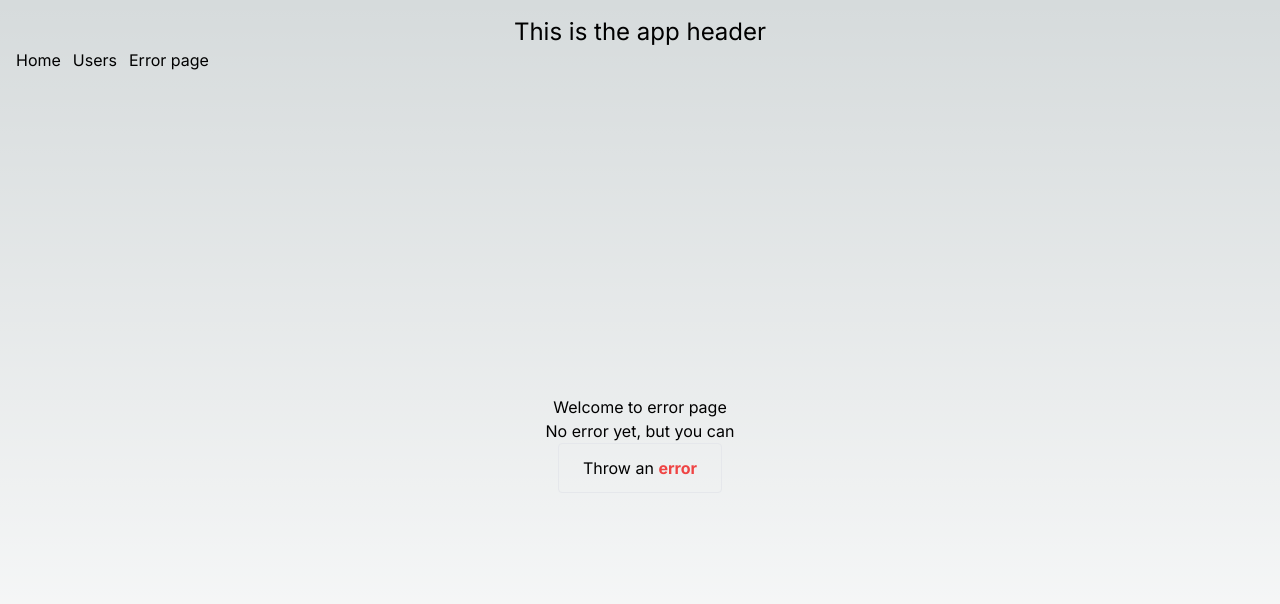
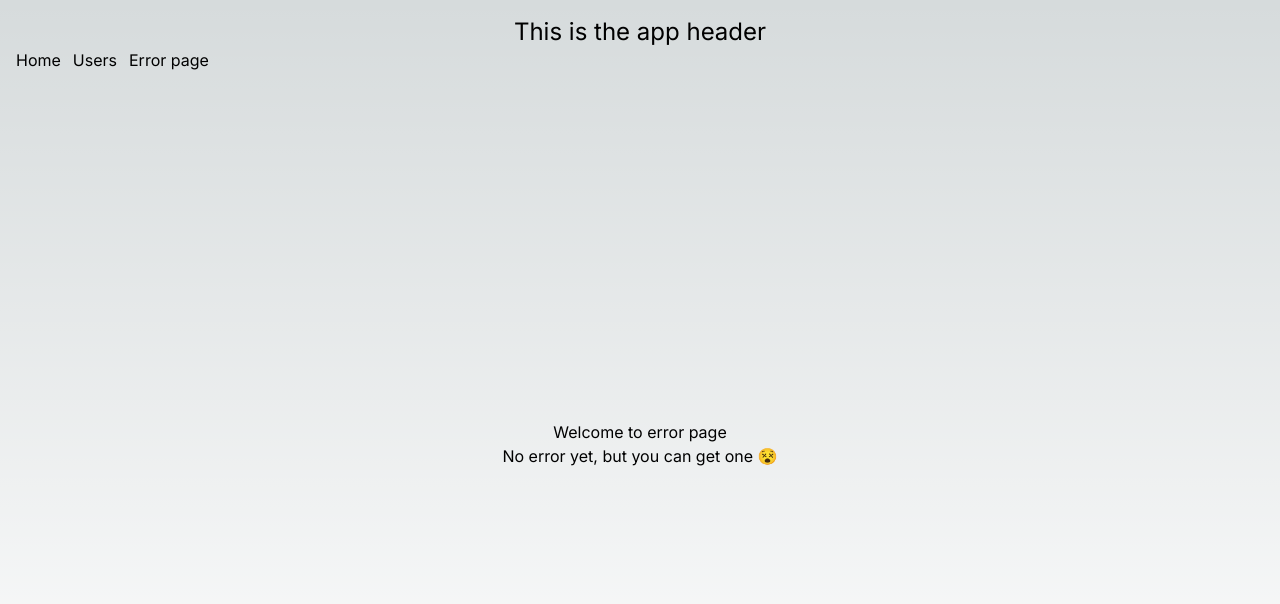
Before and after one commit to serge-st/next-test, a Next.js app: page /error-test in a window 1280 px wide. Shown: the top 604 px of the page. Built offline with nearby package versions, Linux system fonts and the light colour scheme.

Commit message:
feat: implement error fallback ui for server component

```diff
--- a/src/app/error-test/page.tsx
+++ b/src/app/error-test/page.tsx
@@ -1,21 +1,12 @@
-'use client'
-
 export default function ErrorPage() {
-    const handleClick = () => {
-        throw new Error('now were\'re talking')
+    if (Math.random() > 0.5) {
+      throw new Error('oooops')
     }
 
     return(
       <div className="flex flex-col w-screen h-full justify-center items-center">
         <h1>Welcome to error page</h1>
-        <p>No error yet, but you can</p>
-        <button
-            className="border border-solid rounded px-6 py-3"
-            type="button"
-            onClick={handleClick}
-        >
-            Throw an <span className="text-red-500 font-bold">error</span>
-        </button>
+        <p>No error yet, but you can get one 😵</p>
       </div>
     )
 }
```
Also changed, not shown: package.json (+6 -6 lines), src/app/error-test/error.tsx (renamed from src/app/error.tsx), 1 other file (tests, documents, lock files or other folders).
